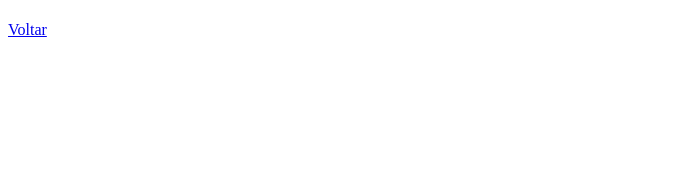
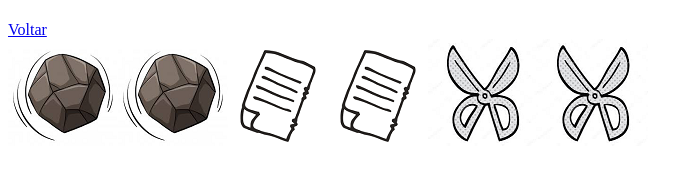
Before and after one commit to SilvioCarlos12/Jogodamemoria, a plain HTML site: page telas/telajogo.html in a window 1280 px wide. Shown: the whole page, without its empty margins (0-685 px from the left). Drawn offline with Linux system fonts and the light colour scheme.

Commit message:
colacando as imagens na telajogo e ajeitando os caminho na telajogo

```diff
--- a/js/logica.js
+++ b/js/logica.js
@@ -2,8 +2,9 @@ var aleatorio;
 var imagem = ["Papel", "Pedra", "Tesoura"];
 
 for (cont = 0; cont < 3; cont++) {
-    $("#imagem").append(`<img class="imagem" src="img/${imagem[cont]}.png">`);
+    aleatorio = Math.floor(Math.random() * imagem.length);
+    $("#imagem").append(`<img class="imagem" src="/img/${imagem[aleatorio]}.png">`);
 
-    $("#imagem").append(`<img class="imagem" src="img/${imagem[cont]}.png">`);
+    $("#imagem").append(`<img class="imagem" src="/img/${imagem[aleatorio]}.png">`);
 
 }
--- a/telas/telajogo.html
+++ b/telas/telajogo.html
@@ -6,6 +6,7 @@
     <meta name="viewport" content="width=device-width, initial-scale=1.0">
     <meta http-equiv="X-UA-Compatible" content="ie=edge">
     <title>Document</title>
+    <script src="/js/jquery-3.4.1.js"></script>
 </head>
 
 <body>
@@ -13,6 +14,9 @@
 
     <a href="/index.html">Voltar</a>
 
+    <div id="imagem"></div>
+
+    <script src="/js/logica.js"></script>
 </body>
 
 </html>
```
Also changed, not shown: index.html (+3 -4 lines), css/style.css (added).
